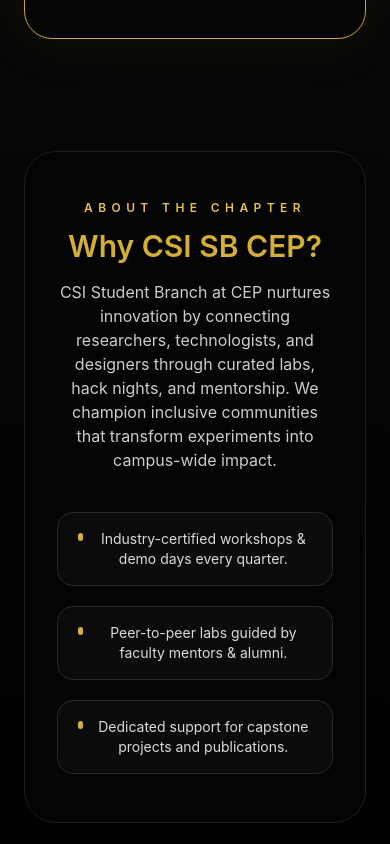
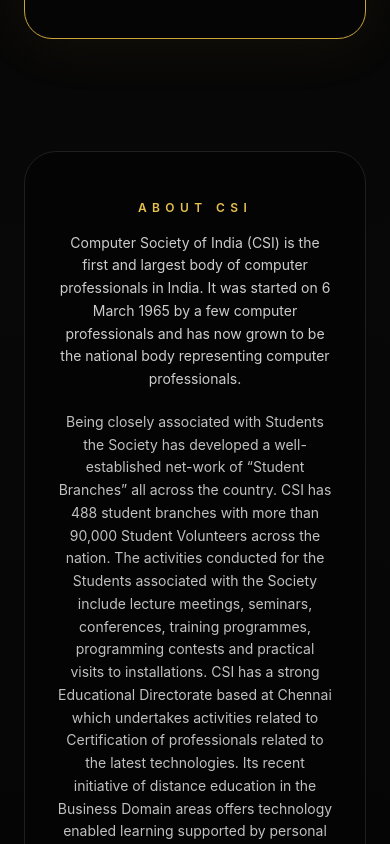
Before and after one commit to csisbcep/csicep, a React (Vite) app: page / in a window 390 px wide. Shown: the part 1156-2000 px from the top of the page. Built offline with nearby package versions, Linux system fonts and the light colour scheme.

Commit message:
Added about section of CSI

```diff
--- a/src/App.css
+++ b/src/App.css
@@ -19,7 +19,19 @@
     radial-gradient(circle at 50% 60%, rgba(170, 170, 170, 0.25) 0%, transparent 70%),
     radial-gradient(circle at 30% 80%, rgba(150, 150, 150, 0.18) 0%, transparent 70%),
     radial-gradient(circle at 70% 75%, rgba(190, 190, 190, 0.2) 0%, transparent 70%);
-background-size: 1200px 1200px;
+  background-position:
+    12% 16%,
+    88% 10%,
+    52% 60%,
+    26% 82%,
+    70% 78%;
+  background-size:
+    clamp(280px, 90vw, 1100px) clamp(280px, 90vw, 1100px),
+    clamp(260px, 85vw, 1000px) clamp(260px, 85vw, 1000px),
+    clamp(320px, 95vw, 1050px) clamp(320px, 95vw, 1050px),
+    clamp(260px, 85vw, 920px) clamp(260px, 85vw, 920px),
+    clamp(320px, 95vw, 980px) clamp(320px, 95vw, 980px);
+  background-repeat: no-repeat;
   background-attachment: fixed;
 }
 
@@ -270,3 +282,34 @@
     opacity: 1;
   }
 }
+
+@media (max-width: 640px) {
+  body {
+    background-position:
+      18% 18%,
+      82% 12%,
+      50% 55%,
+      28% 78%,
+      72% 74%;
+    background-size:
+      160vw 160vw,
+      150vw 150vw,
+      190vw 190vw,
+      150vw 150vw,
+      170vw 170vw;
+  }
+
+  body::before {
+    top: -28%;
+    left: -35%;
+    width: 120vw;
+    height: 120vw;
+  }
+
+  body::after {
+    bottom: -32%;
+    right: -30%;
+    width: 130vw;
+    height: 130vw;
+  }
+}
--- a/src/App.tsx
+++ b/src/App.tsx
@@ -105,35 +105,42 @@
       </section>
 
       <section id="about" className="safe-area w-full max-w-6xl mx-auto mt-12">
-        <div className="grid gap-10 rounded-[32px] border border-[#1f1f1f] bg-[#050505]/90 px-8 py-12 md:grid-cols-2">
-          <div>
-            <p className="text-xs font-semibold uppercase tracking-[0.45em] text-[#E6C14F]">
-              About The Chapter
-            </p>
-            <h2 className="mt-3 text-3xl font-semibold text-[#D4AF37]">Why CSI SB CEP?</h2>
-            <p className="mt-4 text-white/80">
-              CSI Student Branch at CEP nurtures innovation by connecting researchers, technologists, and designers
-              through curated labs, hack nights, and mentorship. We champion inclusive communities that transform
-              experiments into campus-wide impact.
-            </p>
-          </div>
-          <div className="space-y-5">
+        <div className="rounded-[32px] border border-[#1f1f1f] bg-[#050505]/90 px-8 py-12 text-center">
+          <p className="text-xs font-semibold uppercase tracking-[0.45em] text-[#E6C14F]">
+            About CSI
+          </p>
+          <p className="mt-4 text-sm sm:text-base text-white/80 leading-relaxed">
+            Computer Society of India (CSI) is the first and largest body of computer professionals in India. It was started on 6 March 1965 by a few computer professionals and has now grown to be the national body representing computer professionals.
+          </p>
+          <p className="mt-5 text-sm sm:text-base text-white/75 leading-relaxed">
+            Being closely associated with Students the Society has developed a well-established net-work of “Student Branches” all across the country. CSI has 488 student branches with more than 90,000 Student Volunteers across the nation. The activities conducted for the Students associated with the Society include lecture meetings, seminars, conferences, training programmes, programming contests and practical visits to installations. CSI has a strong Educational Directorate based at Chennai which undertakes activities related to Certification of professionals related to the latest technologies. Its recent initiative of distance education in the Business Domain areas offers technology enabled learning supported by personal counseling & expert advice. In an ever changing environment, CSI offers professional counseling being a great need of the hour. And this is done by being in close contact with it’s young members through various events, conferences, symposia to name a few. CSI regularly organises SEARCC Programming Contest, Alan Turning Quiz, Discover Thinking Project Contest, On-line Programming Contest etc. for the students.
+          </p>
+
+          <div className="mt-8 grid gap-4 sm:grid-cols-3">
             {[
-              'Industry-certified workshops & demo days every quarter.',
-              'Peer-to-peer labs guided by faculty mentors & alumni.',
-              'Dedicated support for capstone projects and publications.',
-            ].map((item) => (
+              { value: '15,000+', label: 'Members' },
+              { value: '780+', label: 'Institutes' },
+              { value: '25+', label: 'Industries' },
+            ].map((stat) => (
               <div
-                key={item}
-                className="flex items-start gap-3 rounded-2xl border border-[#2a2a2a] bg-[#0b0b0b] px-5 py-4 text-sm text-white/85"
+                key={stat.label}
+                className="rounded-2xl border border-[#2b200a] bg-gradient-to-b from-[#141313] to-[#050505] px-6 py-5 shadow-[0_0_25px_rgba(212,175,55,0.15)]"
               >
-                <span className="mt-1 h-2 w-2 rounded-full bg-[#D4AF37]" />
-                <p>{item}</p>
+                <p className="text-2xl font-semibold text-[#F1D27E]">{stat.value}</p>
+                <p className="mt-2 text-xs uppercase tracking-[0.35em] text-white/70">
+                  {stat.label}
+                </p>
               </div>
             ))}
           </div>
         </div>
       </section>
+
+      <section className="safe-area w-full max-w-6xl mx-auto mt-8 text-center">
+        <p className="text-sm font-semibold uppercase tracking-[0.5em] text-[#D4AF37]">
+          CSI SB CEP CHAPTER
+        </p>
+      </section>
     </main>
   );
 }
```
Lines whose indentation alone changed are shown as unchanged.
